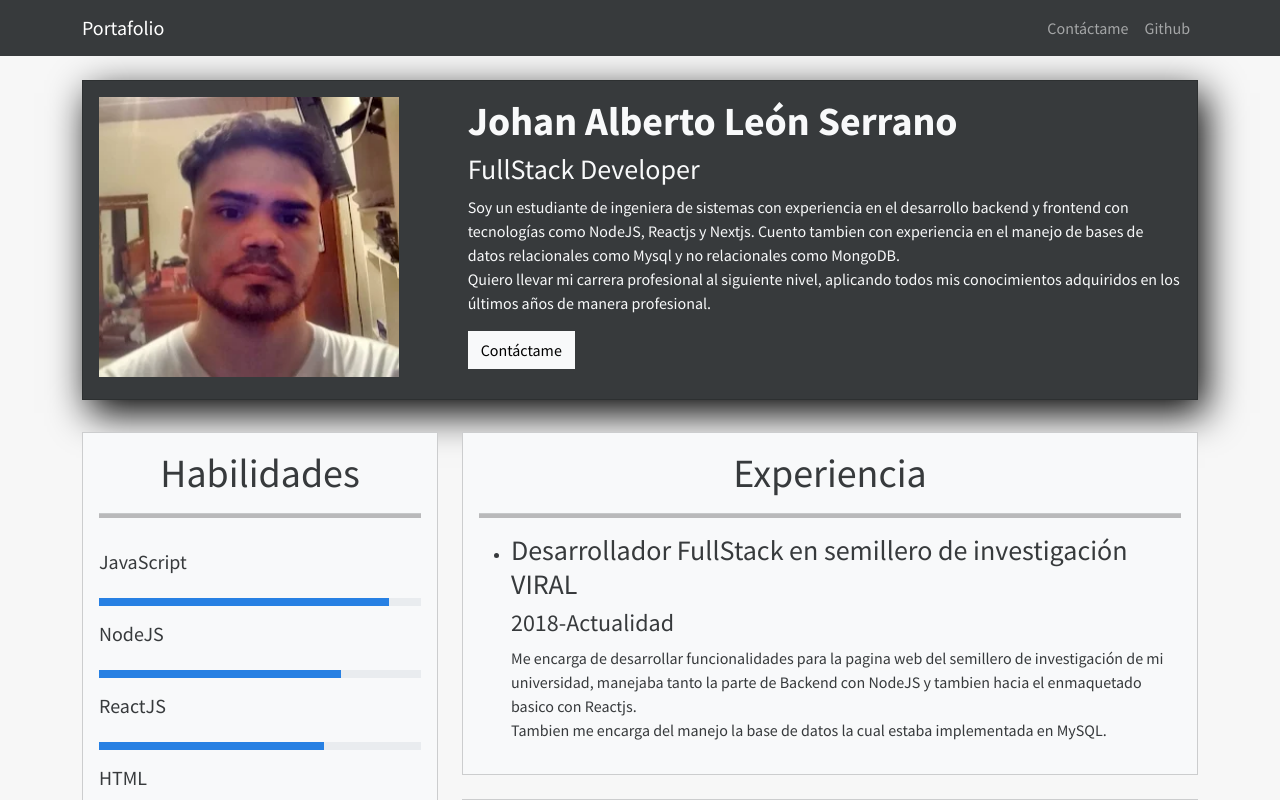
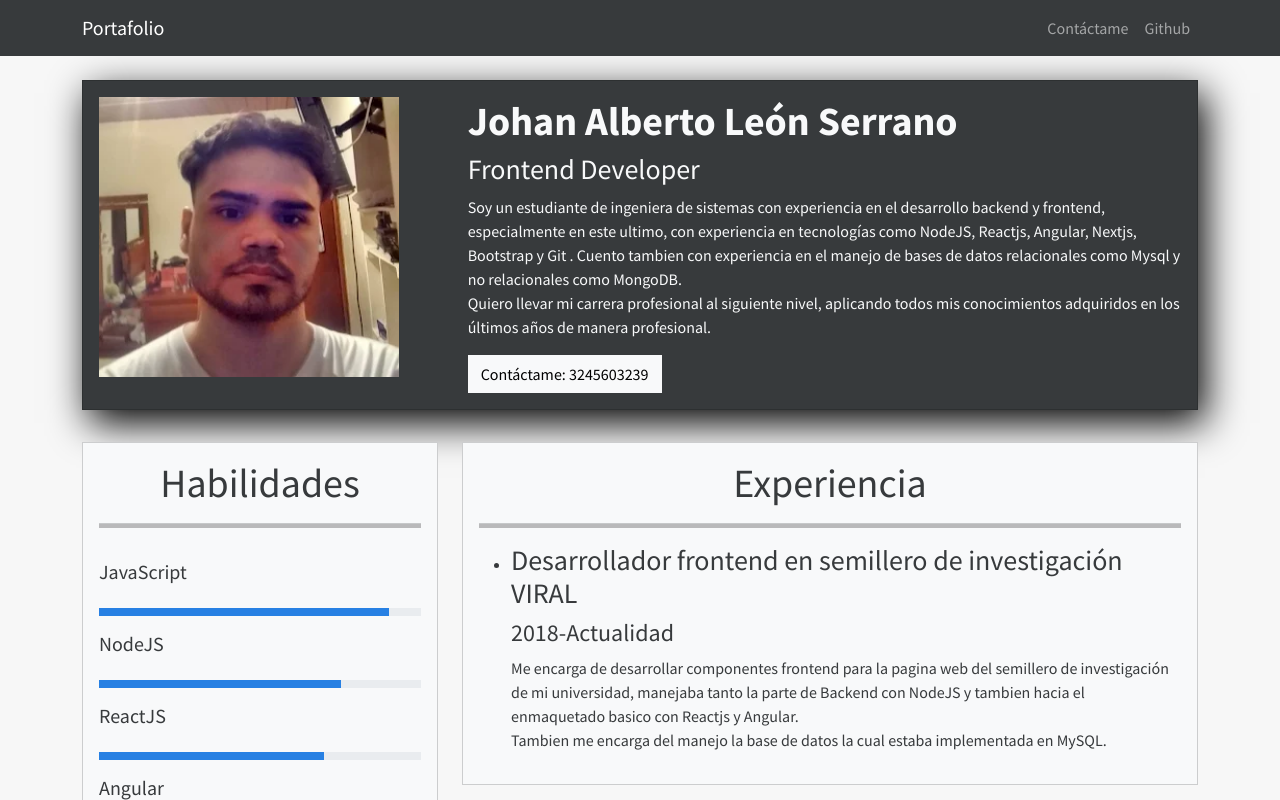
Before and after one commit to JohanLeon0914/portafolio, a Next.js app: page / in a window 1280 px wide. Shown: the top 800 px of the page. Built offline with nearby package versions, Linux system fonts and the light colour scheme; a small style sheet from the web is missing.

Commit message:
actualizando portafolio

```diff
--- a/package.json
+++ b/package.json
@@ -5,8 +5,10 @@
   "scripts": {
     "dev": "next dev",
     "build": "next build",
-    "start": "next start",
-    "lint": "next lint"
+    "export": "next export",
+    "deploy": "npm run build && npm run export",
+    "start": "next start"
+
   },
   "dependencies": {
     "@emailjs/browser": "^3.6.2",
--- a/pages/index.js
+++ b/pages/index.js
@@ -34,12 +34,13 @@ export default function Home() {
                 </div>
                 <div className='col-md-8'>
                   <h1><b>Johan Alberto León Serrano</b></h1>
-                    <h3>FullStack Developer</h3>
+                    <h3>Frontend Developer</h3>
                     <p>Soy un estudiante de ingeniera
                         de sistemas con experiencia en el
-                        desarrollo backend y frontend con
-                        tecnologías como NodeJS, Reactjs y
-                        Nextjs. Cuento tambien con experiencia
+                        desarrollo backend y frontend, especialmente en este ultimo,
+                        con experiencia en
+                        tecnologías como NodeJS, Reactjs, Angular, Nextjs, Bootstrap y Git
+                        . Cuento tambien con experiencia
                         en el manejo de bases de datos relacionales
                         como Mysql y no relacionales como MongoDB.
                         <br></br>
@@ -51,7 +52,7 @@ export default function Home() {
                         profesional.
                     </p>
                     <Link href='/contacto'>
-                      <a className='btn btn-light' >Contáctame</a>
+                      <a className='btn btn-light' >Contáctame: 3245603239</a>
                     </Link>
                 </div>
               </div>
@@ -82,7 +83,7 @@ export default function Home() {
                 <hr />
                 <br />
                 <h4> <b>Direccion:</b> <p>calle 20 8A#58 Cuberos niños</p> </h4>
-                <h4> <b>Telefono Celular:</b> <p>3114822965</p> </h4>
+                <h4> <b>Telefono Celular:</b> <p>3245603239</p> </h4>
                 <h4> <b>Telefono Fijo:</b> <p>5724659</p> </h4>
                 <h4> <b>Correo electronico:</b> <p>johanleon991@gmail.com</p> </h4>
                 <h4> <b>Linkedin:</b> <a href='https://www.linkedin.com/in/johan-alberto-leon-18b688229/' target='__blank'>linkedin.com/in/johan-alberto-leon-18b688229/ </a> </h4>
@@ -97,11 +98,11 @@ export default function Home() {
                 <hr />
                 <ul>
                   <li>
-                    <h3>Desarrollador FullStack en semillero de investigación VIRAL </h3>
+                    <h3>Desarrollador frontend en semillero de investigación VIRAL </h3>
                     <h4>2018-Actualidad</h4>
-                    <p>Me encarga de desarrollar funcionalidades para la pagina web del semillero
+                    <p>Me encarga de desarrollar componentes frontend para la pagina web del semillero
                       de investigación de mi universidad, manejaba tanto la parte de Backend con NodeJS
-                      y tambien hacia el enmaquetado basico con Reactjs. <br />
+                      y tambien hacia el enmaquetado basico con Reactjs y Angular. <br />
                       Tambien me encarga del manejo la base de datos la cual estaba implementada en MySQL.
                     </p>
                   </li>
--- a/profile.js
+++ b/profile.js
@@ -16,26 +16,31 @@ export const skills = [
     },
     {
         id: 4,
+        skill:'Angular',
+        porcentaje:'65%'
+    },
+    {
+        id: 5,
         skill:'HTML',
         porcentaje:'80%'
     },
     {
-        id: 5,
+        id: 6,
         skill:'CSS',
         porcentaje:'65%'
     },
     {
-        id: 6,
+        id: 7,
         skill:'MySQL',
         porcentaje:'75%'
     },
     {
-        id: 7,
+        id: 8,
         skill:'MongoDB',
         porcentaje:'65%'
     },
     {
-        id: 8,
+        id: 9,
         skill:'GIT',
         porcentaje:'65%'
     }
```
